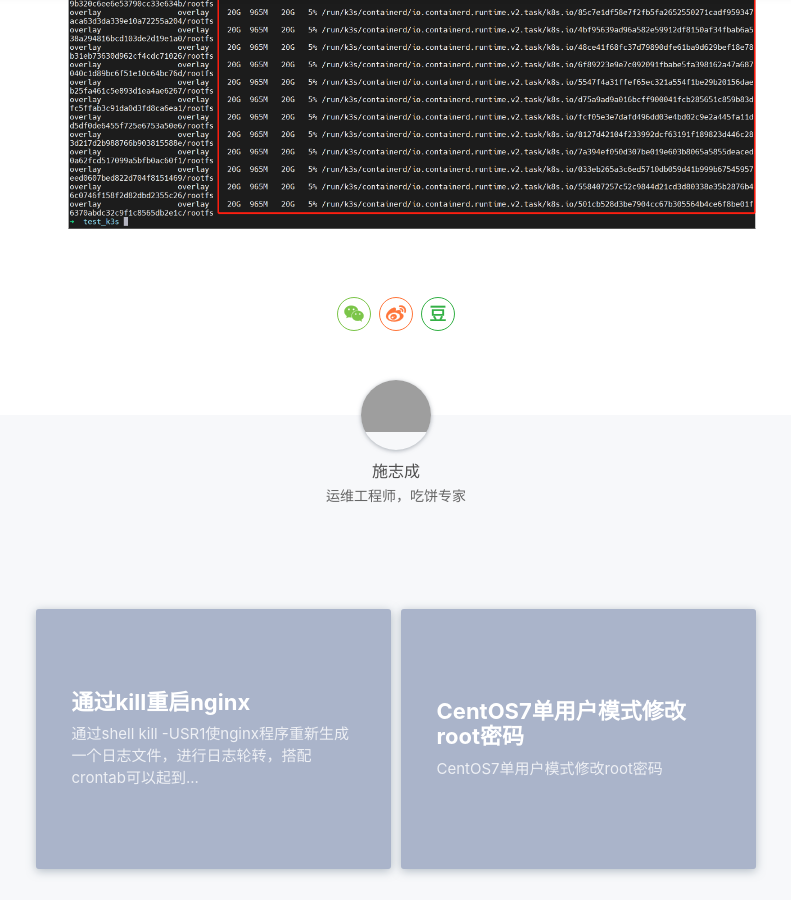
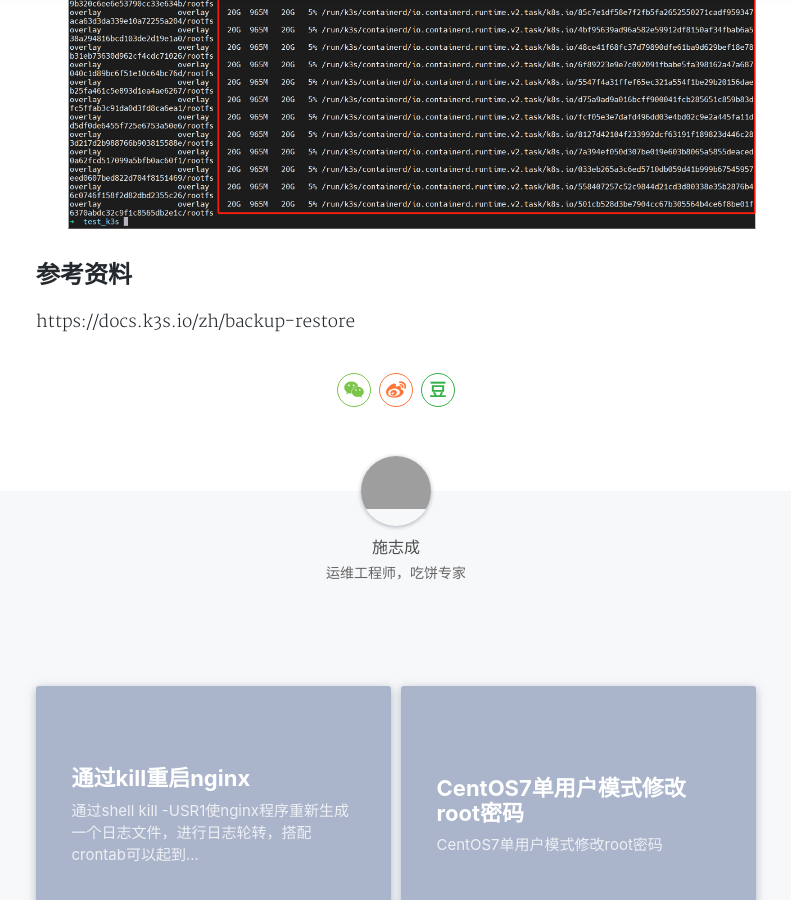
Before and after one commit to zcsee/zcsee.github.io, a Jekyll site: the page built from _posts/2023-02-09-k3s更改数据存放位置.md, in a window 1280 px wide and 900 px high, scrolled down 5084 px. Shown: the whole window, without its empty margins (244-1035 px from the left). Built offline with Jekyll 4.4.1, drawn with Linux system fonts in a browser that asks for light colours; nearby versions of some CDN libraries; a style sheet for code colours, icons or effects is not loaded; grey boxes are pictures that could not be loaded.

```diff
--- a/_posts/2023-02-09-k3s更改数据存放位置.md
+++ b/_posts/2023-02-09-k3s更改数据存放位置.md
@@ -102,3 +102,6 @@
 9. 查看目录挂载情况，符合预期
 
    ![image-20230209120042648](/assets/img/image-20230209120042648.png)
+
+## 参考资料
+https://docs.k3s.io/zh/backup-restore
```
